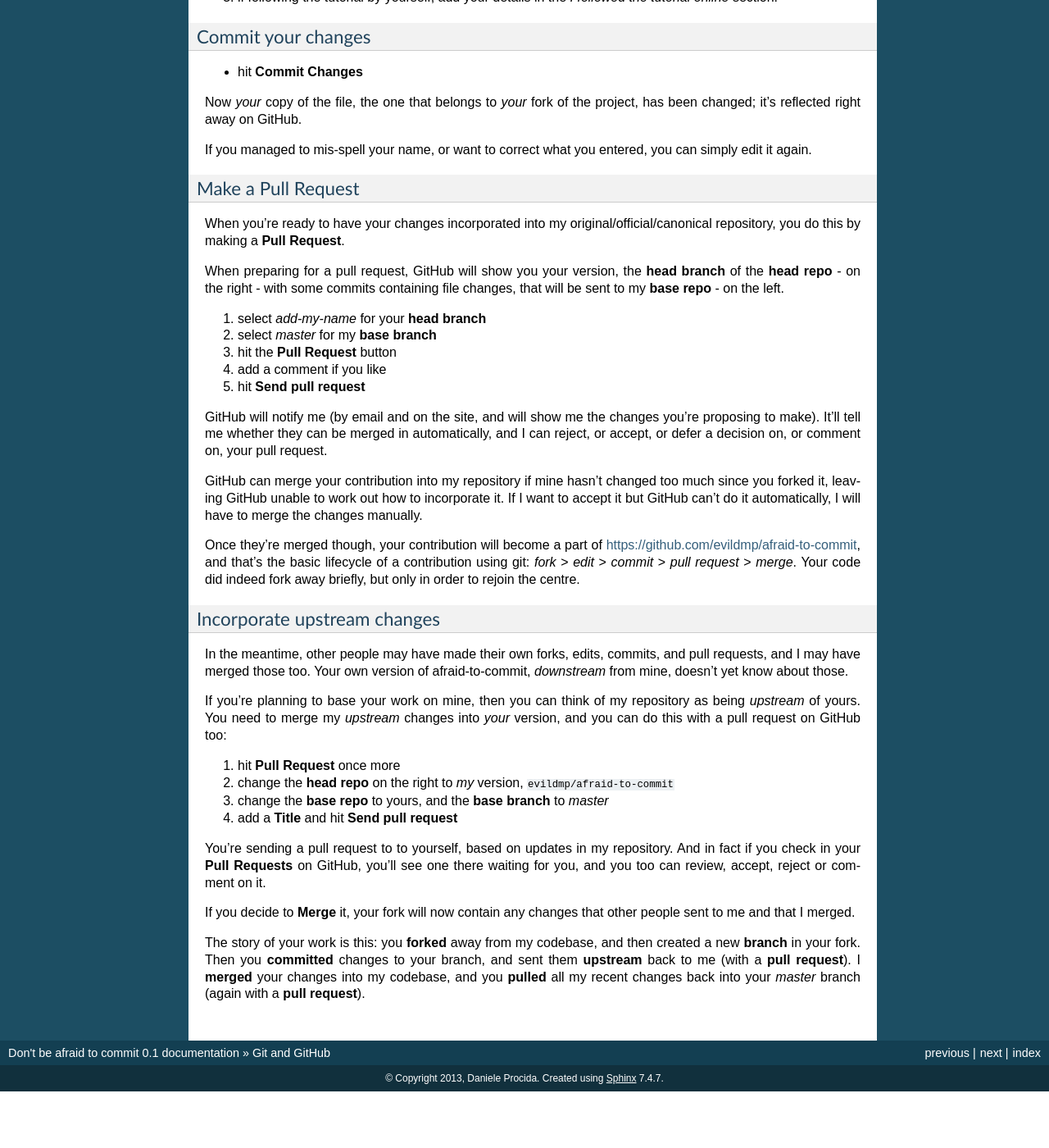
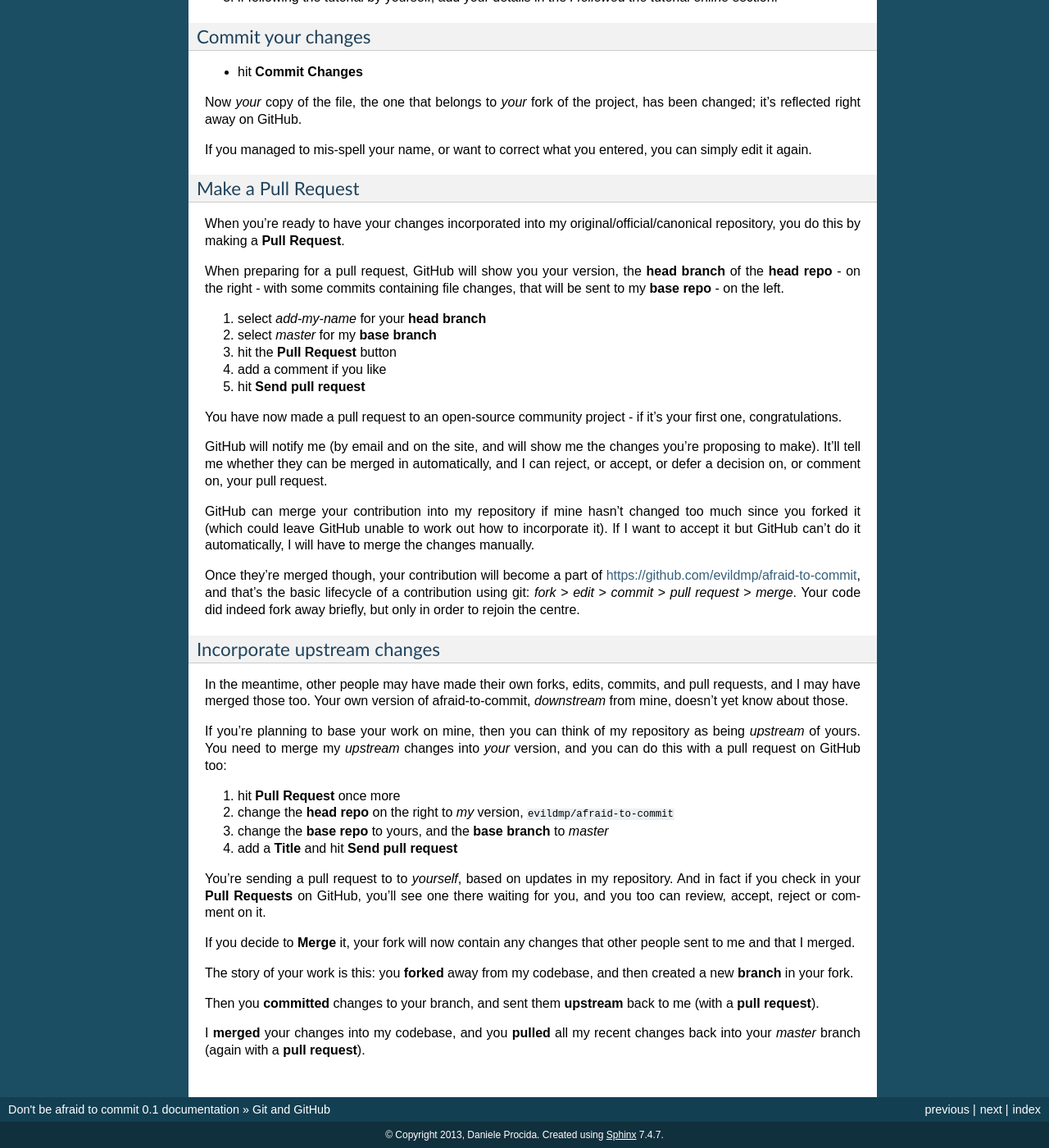
Before and after one commit to evildmp/afraid-to-commit, a Sphinx documentation site: the page built from docs/git.rst, in a window 1280 px wide and 1400 px high, scrolled down 2221 px. Shown: the whole window at 82% size. Built offline with Sphinx 7.4.7, drawn with Linux system fonts in a browser that asks for light colours; before the commit the page ends 3552 px from its top, so only the background shows below that; some of the changed text lies outside the part shown.

Commit message:
some mistakes

```diff
--- a/docs/cheatsheet.rst
+++ b/docs/cheatsheet.rst
@@ -63,8 +63,11 @@ checkout
     ``git checkout [commit sha]`` checks out the state of the repository at a
     particular commit
 
-status
+current status of your local branches
     ``git status``
+
+show the commit you're on in the current working directory
+    ``git show``
 
 commit
     ``git commit -m "[your commit message]"``
--- a/docs/git.rst
+++ b/docs/git.rst
@@ -81,8 +81,9 @@ volunteers on top of all their other jobs.
     to. The same could even happen to Django itself, though it's not likely to
     any time soon.
 
-    The proliferation of forks doesn't somehow dilute the original. They are
-    simply the way collaboration is made possible.
+    The proliferation of forks doesn't somehow dilute the original. Don't be
+    afraid to create more. Forks are simply the way collaboration is made
+    possible.
 
 
 Create a new branch
@@ -126,12 +127,13 @@ use Git, and it's certainly not something you'll want to spend very much time
 doing, but it's handy for very small changes, for example typos and spelling
 mistakes you spot.
 
-#.  go to https://github.com/<your github account>/afraid-to-commit
-#.  find the ``attendees_and_learners.rst`` file
-#.  hit the **Edit** button
-#.  add your name and email address to the appropriate place in the file
-#.  if following the tutorial by yourself, add your details in the *I followed
-    the tutorial online* section.
+#. go to https://github.com/<your github account>/afraid-to-commit
+#. find the ``attendees_and_learners.rst`` file
+#. hit the **Edit** button
+#. add your name (and email address, if you like) to the appropriate place in
+   the file
+#. if following the tutorial by yourself, add your details in the *I followed
+   the tutorial online* section.
 
 Commit your changes
 -------------------
@@ -161,15 +163,18 @@ containing file changes, that will be sent to my **base repo** - on the left.
 #.  add a comment if you like
 #.  hit **Send pull request**
 
+You have now made a pull request to an open-source community
+project - if it's your first one, congratulations.
+
 GitHub will notify me (by email and on the site, and will show me the changes
 you're proposing to make). It'll tell me whether they can be merged in
 automatically, and I can reject, or accept, or defer a decision on, or comment
 on, your pull request.
 
 GitHub can merge your contribution into my repository if mine hasn't changed
-too much since you forked it, leaving GitHub unable to work out how to
-incorporate it. If I want to accept it but GitHub can't do it automatically, I
-will have to merge the changes manually.
+too much since you forked it (which could leave GitHub unable to work out how
+to incorporate it). If I want to accept it but GitHub can't do it
+automatically, I will have to merge the changes manually.
 
 Once they're merged though, your contribution will become a part of
 https://github.com/evildmp/afraid-to-commit, and that's the basic lifecycle of
@@ -195,7 +200,7 @@ too:
 #.  change the **base repo** to yours, and the **base branch** to *master*
 #.  add a **Title** and hit **Send pull request**
 
-You're sending a pull request to to yourself, based on updates in my
+You're sending a pull request to to *yourself*, based on updates in my
 repository. And in fact if you check in your **Pull Requests** on GitHub,
 you'll see one there waiting for you, and you too can review, accept, reject
 or comment on it.
@@ -204,7 +209,10 @@ If you decide to **Merge** it, your fork will now contain any changes that
 other people sent to me and that I merged.
 
 The story of your work is this: you **forked** away from my codebase, and then
-created a new **branch** in your fork. Then you **committed** changes to your
-branch, and sent them **upstream** back to me (with a **pull request**). I
-**merged** your changes into my codebase, and you **pulled** all my recent
+created a new **branch** in your fork.
+
+Then you **committed** changes to your branch, and sent them **upstream** back
+to me (with a **pull request**).
+
+I **merged** your changes into my codebase, and you **pulled** all my recent
 changes back into your *master* branch (again with a **pull request**).
```
Also changed, not shown: other parts of docs/git.rst (+1 -1 lines), docs/commandlinegit.rst (+8 -21 lines), docs/virtualenv.rst (+8 -10 lines).
